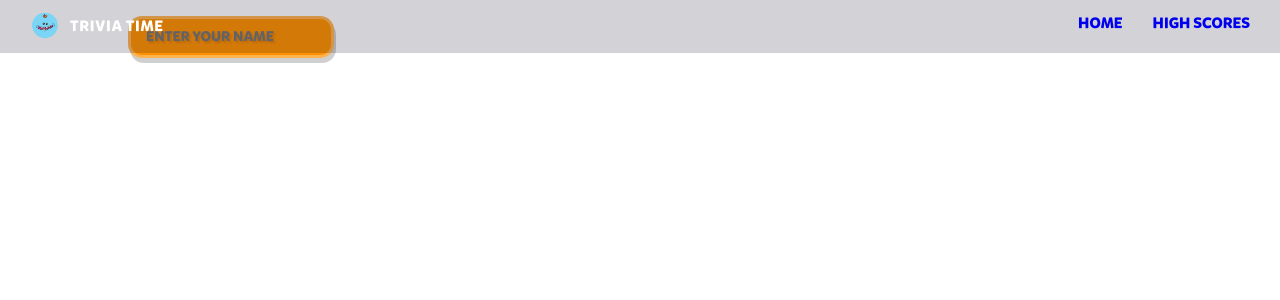
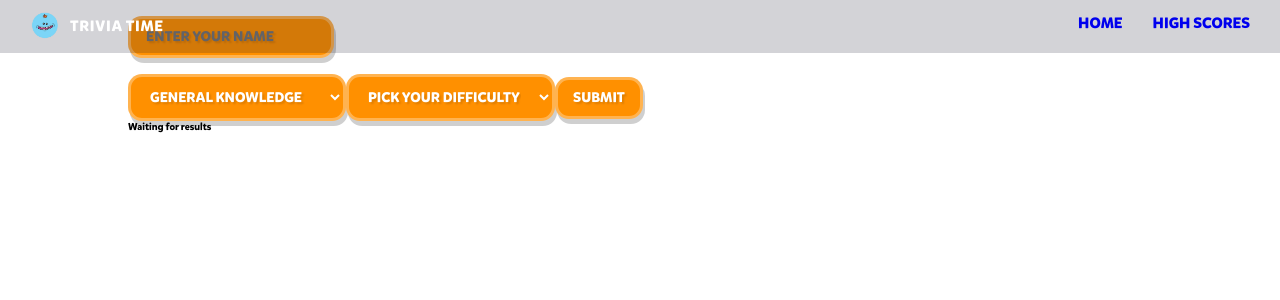
Before and after one commit to junoCollegeProject4-Group7/Project4, a React (Create React App) app: page /pages/Generator.js in a window 1280 px wide. Shown: the top 300 px of the page. Built offline with nearby package versions, Linux system fonts and the light colour scheme.

Commit message:
updated timer

```diff
--- a/src/components/QuestionCard.js
+++ b/src/components/QuestionCard.js
@@ -39,13 +39,14 @@ const QuestionCard = ({ question, userName, resetTimer }) => {
   }, [score]);
 
   const handleSubmit = (e) => {
-    // resetTimer();
+    resetTimer();
     setCurrentQuestion(currentQuestion + 1);
     if (e.target.textContent === correctAns[currentQuestion]) {
       setScore(score + 1);
     } else {
       setScore(score);
     }
+
 
 		const nextQuestion = currentQuestion + 1;
 		if (nextQuestion < questions.length) {
--- a/src/components/QuizSelector.js
+++ b/src/components/QuizSelector.js
@@ -2,6 +2,7 @@ import axios from 'axios';
 import React, { useEffect, useState } from 'react';
 import { getDatabase, ref, set } from 'firebase/database';
 import QuestionCard from './QuestionCard';
+import Timer from './Timer';
 import { Link } from 'react-router-dom';
 import { v4 } from 'uuid';
 
@@ -11,14 +12,38 @@ import { v4 } from 'uuid';
 //example api https://opentdb.com/api.php?amount=10&category=25&difficulty=medium&type=multiple
 const QuizSelector = () => {
 	const [category, setCategory] = useState(0);
-	const [difficulty, setDifficulty] = useState('');
+  const [difficulty, setDifficulty] = useState("");
   const [questionBank, setQuestionBank] = useState([]);
-	const [loading, setIsLoading] = useState(true);
-	const [avatarLoading, setAvatarLoading] = useState(true);
-	const [quizLoad, setQuizLoad] = useState(true);
-	const [avatar, setAvatar] = useState('');
-	const [userName, setUserName] = useState('');
+  const [loading, setIsLoading] = useState(false);
+  const [avatar, setAvatar] = useState("");
+  const [userName, setUserName] = useState("");
   const id = v4();
+
+  const answerTime = 30;
+  const [count, setCount] = useState(answerTime);
+  const [timer, setTimer] = useState(undefined);
+
+  useEffect(() => {
+    if (count === 0) stopTimer();
+  }, [count]);
+
+  const startTimer = () => {
+    setTimer(
+      setInterval(() => {
+        setCount((prevCount) => prevCount - 1);
+      }, 1000)
+    );
+  };
+
+  const resetTimer = () => {
+    clearInterval(timer);
+    setCount(answerTime);
+    startTimer();
+  };
+
+  const stopTimer = () => {
+    clearInterval(timer);
+  };
 
 	const handleSearchAvatar = (e) => {
 		e.preventDefault();
@@ -62,44 +87,46 @@ const QuizSelector = () => {
           `https://opentdb.com/api.php?amount=10&category=${category}&difficulty=${difficulty}&type=multiple`
         );
         setQuestionBank(res.data.results);
+        setIsLoading(true);
       } else {
-				alert('Please select an avatar');
+        alert("Please select an avatar");
       }
     } catch (err) {
       alert(err);
     }
   };
 
-	const handleSubmitQuestion = (e) => {
+  const handleSubmit = (e) => {
     e.preventDefault();
     questions();
-		setIsLoading(false);
+    startTimer();
   };
-
 	//true and true and get this
-	if (avatarLoading && loading) {
   return (
-			<form onSubmit={(e) => handleSearchAvatar(e)} className='charGen'>
-				<label htmlFor='Character Icon Generator'></label>
+    <>
+      {/* form to call handle search to generate image */}
+      <form onSubmit={handleSearchAvatar} className="charGen">
+        <label htmlFor="Character Icon Generator"></label>
         <input
-					type='text'
-					placeholder='Enter your name'
+          type="text"
+          placeholder="Enter your name"
           // sets username
           value={userName}
           onChange={(e) => setUserName(e.target.value)}
         />
       </form>
-		);
-	} else if (loading && !avatarLoading) {
-		return (
-			<>
+      {/* ternary to display if avatar isnt true */}
+      {!avatar ? (
+        <div></div>
+      ) : (
         <div>
-					{/* <p>This is your avatar</p> */}
-					<h2>Hello!, {userName}</h2>
-					<img className='userAvatar' src={avatar} alt='API Generated Avatar'></img>
+          <p>This is your avatar</p>
+          <img className="icon" src={avatar} alt="icon"></img>
+          <h2>{userName}</h2>
         </div>
-				<form onSubmit={(e) => handleSubmitQuestion(e)}>
-					<label htmlFor='quizCategory'></label>
+      )}
+      <form onSubmit={(e) => handleSubmit(e)}>
+        <label htmlFor="quizCategory"></label>
         <select
           onChange={(e) => {
             setCategory(e.target.value);
@@ -135,65 +162,29 @@ const QuizSelector = () => {
             setDifficulty(e.target.value);
           }}
         >
-						<option value={''}>Pick your difficulty</option>
-						<option value={'easy'}>Easy</option>
-						<option value={'medium'}>Medium</option>
-						<option value={'hard'}>Hard</option>
+          <option value={""}>Pick your difficulty</option>
+          <option value={"easy"}>Easy</option>
+          <option value={"medium"}>Medium</option>
+          <option value={"hard"}>Hard</option>
         </select>
-					<button className='submit'>Submit</button>
+        <button className="submit">Submit</button>
       </form>
-			</>
-		);
-		//works
-		// } else if (!avatarLoading && !loading) {
-		// 	return <div>hello</div>;
-		// }
-
-		//links to a white page, doesnt work
-	} else if (!avatarLoading && !loading) {
-		return (
-			<>
+      {/* fix loading */}
+      {!loading ? (
+        <div>Waiting for results</div>
+      ) : (
+        <section className="quiz wrapper">
           <QuestionCard
             question={questionBank}
             userName={userName}
             avatar={avatar}
+            resetTimer={resetTimer}
           ></QuestionCard>
+          <Timer count={count} />
+        </section>
+      )}
     </>
   );
-	}
-	// } else if (!quizLoad) {
-	// 	return (
-	// 		<>
-	// 			<div>hello</div>
-	// 			{/*
-	// 			<QuestionCard
-	// 				question={questionBank}
-	// 				userName={userName}
-	// 				avatar={avatar}
-	// 			></QuestionCard> */}
-	// 		</>
-	// 	);
-	// }
-	//why does this work but not with the api
-	// } else if (!avatarLoading && !loading) {
-	// 	return (
-	// 		<>
-	// 			<div>Spinner</div>
-	// 		</>
-	// 	);
-
-	// } else if (questionBank) {
-	// 	return (
-	// 		<>
-	// 			<QuestionCard
-	// 				question={questionBank}
-	// 				userName={userName}
-	// 				avatar={avatar}
-	// 			></QuestionCard>
-	// 		</>
-	// 	);
-	// }
-	//false and false
 };
 
 export default QuizSelector;
```
Lines whose indentation alone changed are shown as unchanged.
